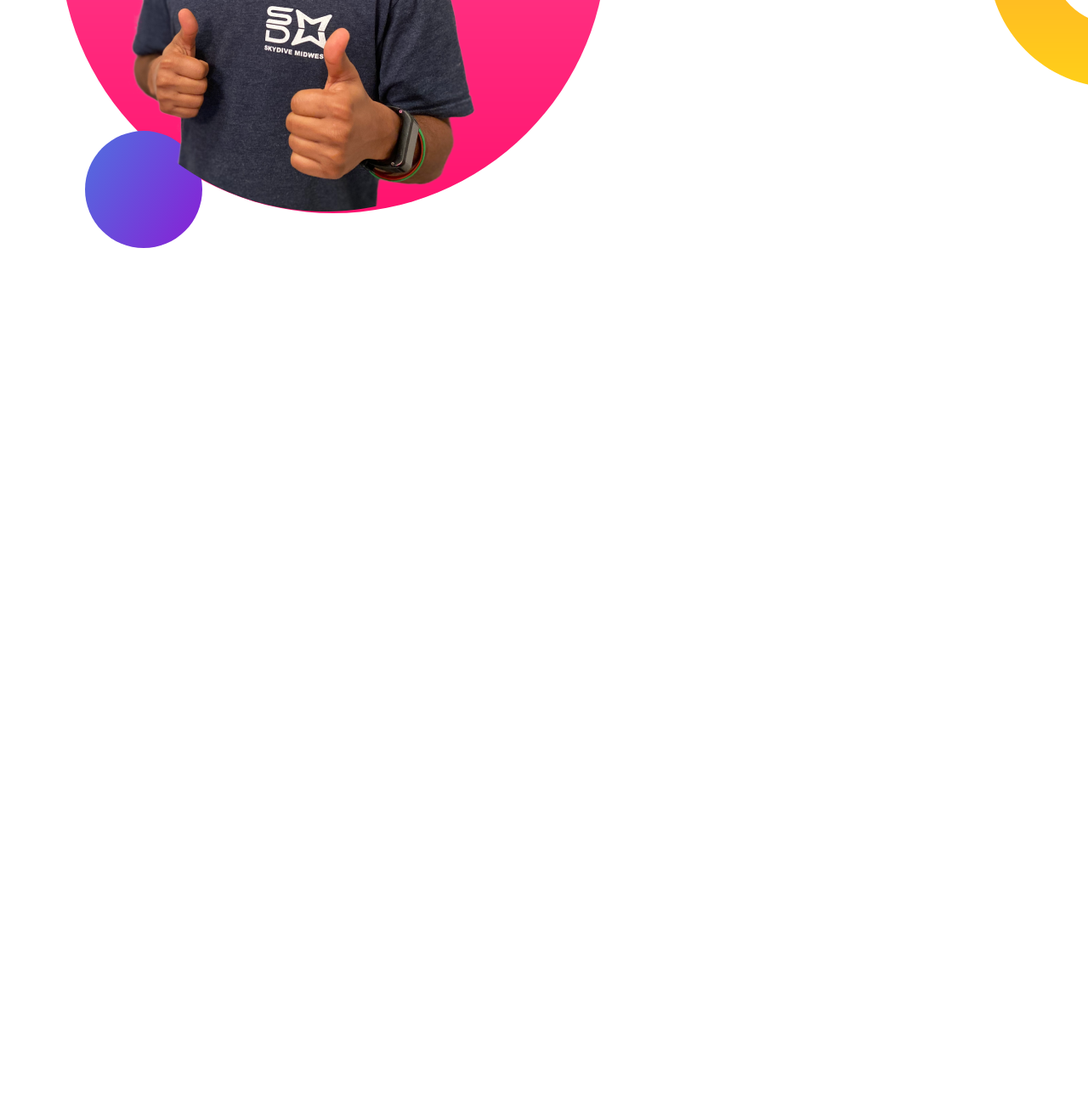
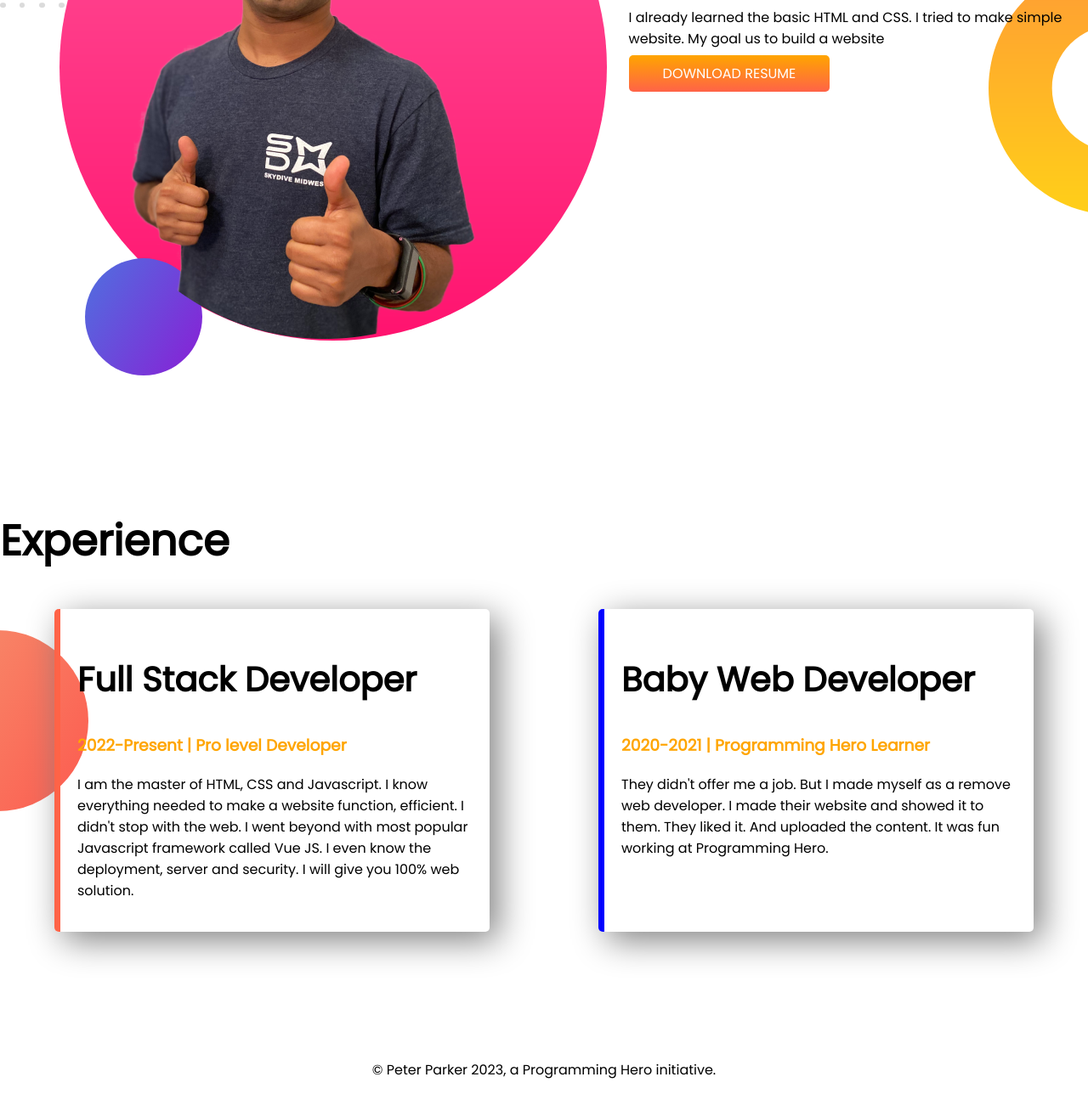
Before and after one commit to shantogit/developer-protfolio, a plain HTML site: page index.html in a window 1280 px wide. Shown: the part 1229-2517 px from the top of the page at 85% size. Before the commit the page ends 1529 px from the top, so only its background shows below. Drawn offline with Linux system fonts and the light colour scheme; a web font is replaced by a local one.

Commit message:
style border

```diff
--- a/index.html
+++ b/index.html
@@ -15,7 +15,7 @@
 </head>
 
 <body>
-    <section class="top-banner">
+    <section class="top-banner flexible-container ">
         <div class="half-width">
             <h1>Welcome To</h1>
             <h1><span class="orange-color"> Shanto</span> World</h1>
@@ -31,7 +31,7 @@
             <img src="images/my-bg.png" alt="">
         </div>
     </section>
-    <section class="dream-big">
+    <section class="dream-big flexible-container">
         <div class="halt-width">
             <img src="images/jhankar2.png" alt="">
         </div>
@@ -43,6 +43,30 @@
             <a class="link-button" target="_blank" href="">DOWNLOAD RESUME</a>
         </div>
     </section>
+    <section class="experience-area">
+        <h1>Experience</h1>
+        <div class="flexible-container ex">
+            <div id="full-stack-dev" class="ex-item">
+                <h2>Full Stack Developer</h2>
+                <h3 class="orange-color">2022-Present | Pro level Developer</h3>
+                <p>I am the master of HTML, CSS and Javascript. I know everything needed to make a website function,
+                    efficient. I didn't stop with the web. I went beyond with most popular Javascript framework called
+                    Vue
+                    JS. I even know the deployment, server and security. I will give you 100% web solution.</p>
+            </div>
+            <div id="baby-web-dev" class="ex-item">
+                <h2>Baby Web Developer</h2>
+                <h3 class="orange-color">2020-2021 | Programming Hero Learner</h3>
+                <p>They didn't offer me a job. But I made myself as a remove web developer. I made their website and
+                    showed
+                    it to them. They liked it. And uploaded the content. It was fun working at Programming Hero.</p>
+
+            </div>
+        </div>
+    </section>
+    <footer>
+        <p>© Peter Parker 2023, a Programming Hero initiative.</p>
+    </footer>
 </body>
 
 </html>
--- a/style.css
+++ b/style.css
@@ -8,12 +8,17 @@ h1 {
     font-size: 50px;
 }
 
+h2 {
+    font-size: 40px;
+}
+
 .orange-color {
     color: orange;
 }
 
-section {
+.flexible-container {
     display: flex;
+    margin-bottom: 150px;
 }
 
 .half-width {
@@ -44,3 +49,30 @@ section {
     background-repeat: no-repeat;
     background-position: right;
 }
+
+.experience-area {
+    background-image: url(images/exp-bg.png);
+    background-repeat: no-repeat;
+    background-position: left;
+}
+
+.ex-item {
+    width: 40%;
+    margin-left: 5%;
+    margin-right: 5%;
+    box-shadow: 10px 10px 40px gray;
+    padding: 20px;
+    border-radius: 5px;
+}
+
+#full-stack-dev {
+    border-left: 7px solid tomato;
+}
+
+#baby-web-dev {
+    border-left: 7px solid blue;
+}
+
+footer p {
+    text-align: center;
+}
```
